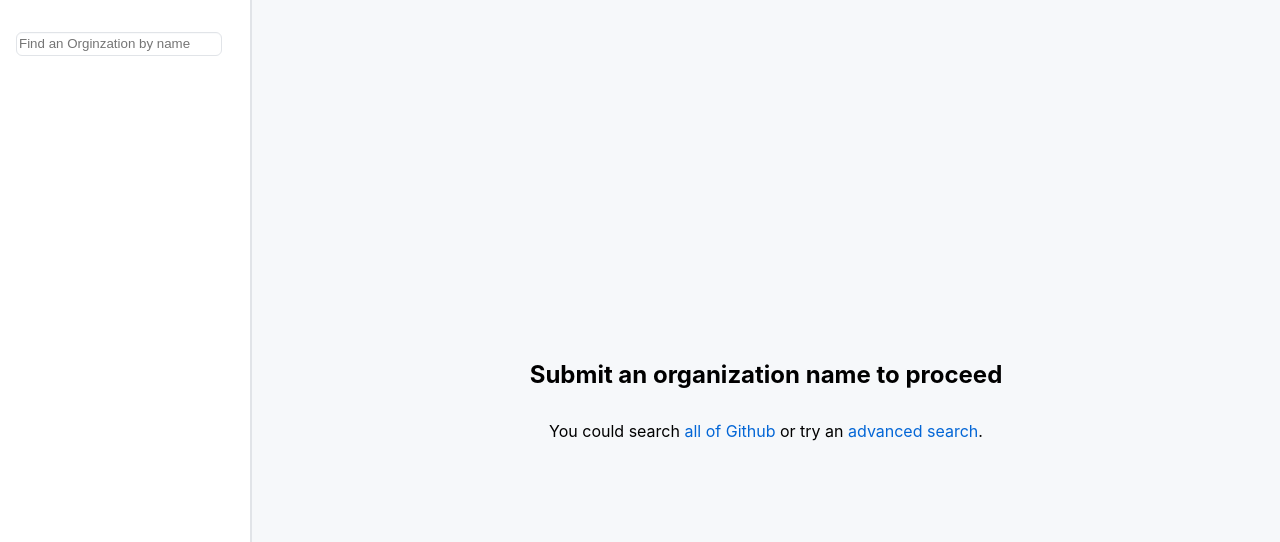
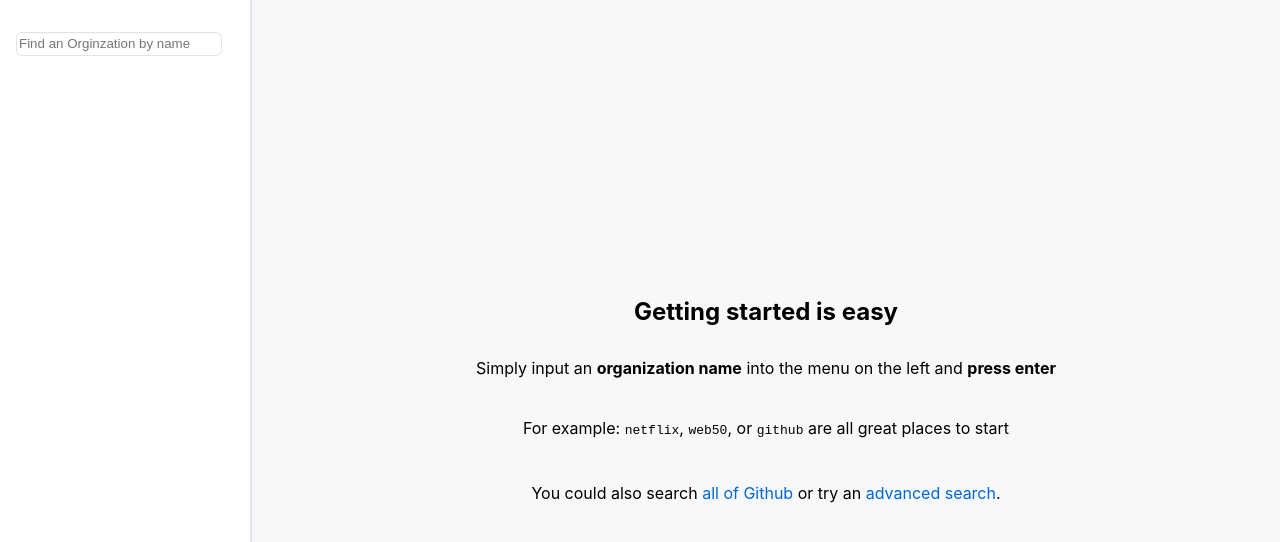
Before and after one commit to amZotti/git-info, a React (Create React App) app: page / in a window 1280 px wide. Shown: the top 542 px of the page. Built offline with nearby package versions, Linux system fonts and the light colour scheme; no server answers.

Commit message:
Update starting message

```diff
--- a/src/App.css
+++ b/src/App.css
@@ -12,3 +12,7 @@ a {
 	color: var(--link-color)!important;
 	text-decoration: none;
 }
+
+pre {
+	display: inline-block;
+}
--- a/src/components/Introduction.js
+++ b/src/components/Introduction.js
@@ -3,10 +3,15 @@ import styled from "styled-components";
 import { Notification } from "./shared.js";
 import { getGithubLink } from "../utils.js";
 
+const Bold = styled.span`
+	font-weight: 700;
+`;
 
 export default () =>(
   <React.Fragment>
-    <Notification>Submit an organization name to proceed</Notification>
-    <p>You could search {getGithubLink("/search","all of Github")} or try an {getGithubLink("/search/advanced","advanced search")}.</p>
+    <Notification>Getting started is easy</Notification>
+    <p>Simply input an <Bold>organization name</Bold> into the menu on the left and <Bold>press enter</Bold></p>
+    <p>For example: <pre>netflix</pre>, <pre>web50</pre>, or <pre>github</pre> are all great places to start</p>
+    <p>You could also search {getGithubLink("/search","all of Github")} or try an {getGithubLink("/search/advanced","advanced search")}.</p>
   </React.Fragment>
 );
```
